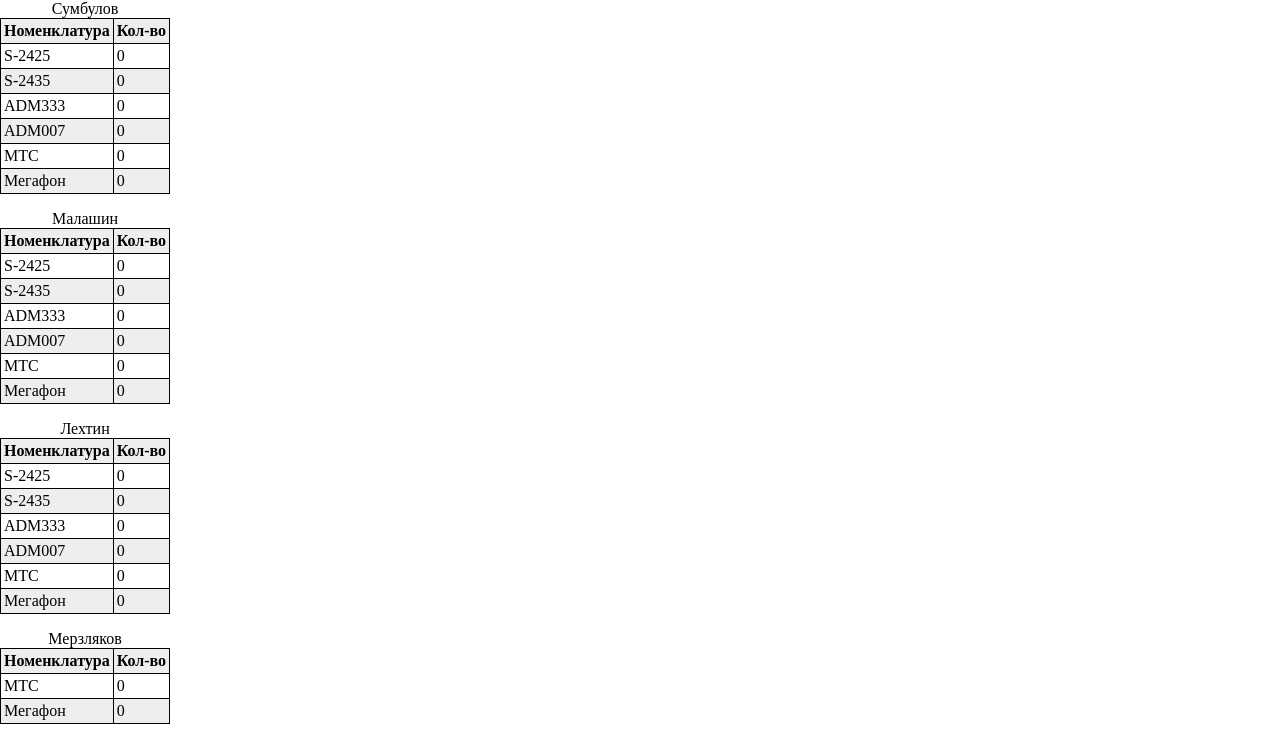
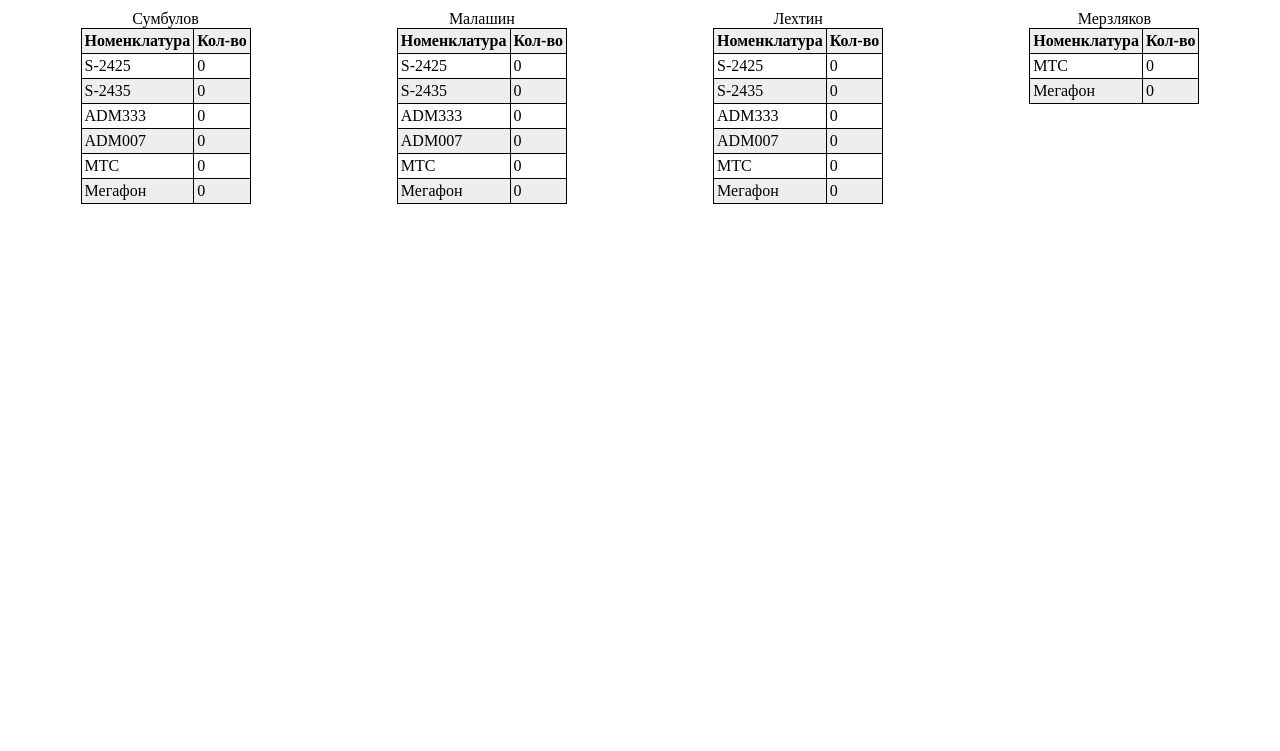
Before and after one commit to Dru247/first_project, a Django app: page /reserve/ in a window 1280 px wide. Shown: the part 49-800 px from the top of the page. Run offline with Django 3.2, Linux system fonts and the light colour scheme; the visitor is signed in with stand-in values (Sample User, id 1); data that the repository does not hold is empty.

Commit message:
add_reserve_grid

```diff
--- a/general/general_app/templates/general_app/reserve.html
+++ b/general/general_app/templates/general_app/reserve.html
@@ -1,7 +1,8 @@
 {% extends 'base.html' %}
 {% block title %}Резерв{% endblock %}
 {% block content %}
-<table>
+<ul class="table-list">
+  <li class="card-table"><table>
     <caption>Сумбулов</caption>
     <tr>
       <th>Номенклатура</th>
@@ -31,8 +32,8 @@
       <td>Мегафон</td>
       <td>{{ symb_mega }}</td>
     </tr>
-</table>
-<p><table>
+  </table></li>
+  <li class="card-table"><table>
     <caption>Малашин</caption>
     <tr>
       <th>Номенклатура</th>
@@ -62,8 +63,8 @@
       <td>Мегафон</td>
       <td>{{ malash_mega }}</td>
     </tr>
-</table></p>
-<p><table>
+  </table></li>
+  <li class="card-table"><table>
     <caption>Лехтин</caption>
     <tr>
       <th>Номенклатура</th>
@@ -93,8 +94,8 @@
       <td>Мегафон</td>
       <td>{{ leht_mega }}</td>
     </tr>
-</table></p>
-<p><table>
+  </table></li>
+  <li class="card-table"><table>
     <caption>Мерзляков</caption>
     <tr>
       <th>Номенклатура</th>
@@ -108,5 +109,5 @@
       <td>Мегафон</td>
       <td>{{ mersl_mega }}</td>
     </tr>
-</table></p>
+  </table></li>
 {% endblock %}
--- a/general/static/css/style.css
+++ b/general/static/css/style.css
@@ -42,3 +42,18 @@ th, td {
   background-color: #FF5555;
   border-radius: 3px;
 }
+
+.table-list {
+  display: grid;
+  grid-auto-flow: dense;
+  grid-template-columns: repeat(auto-fit, minmax(160px, 1fr));
+  column-gap: 5px;
+  row-gap: 15px;
+  list-style-type: none;
+  margin: 0;
+  padding: 10px;
+}
+
+.card-table {
+  margin: 0 auto;
+}
```
Lines whose indentation alone changed are shown as unchanged.
